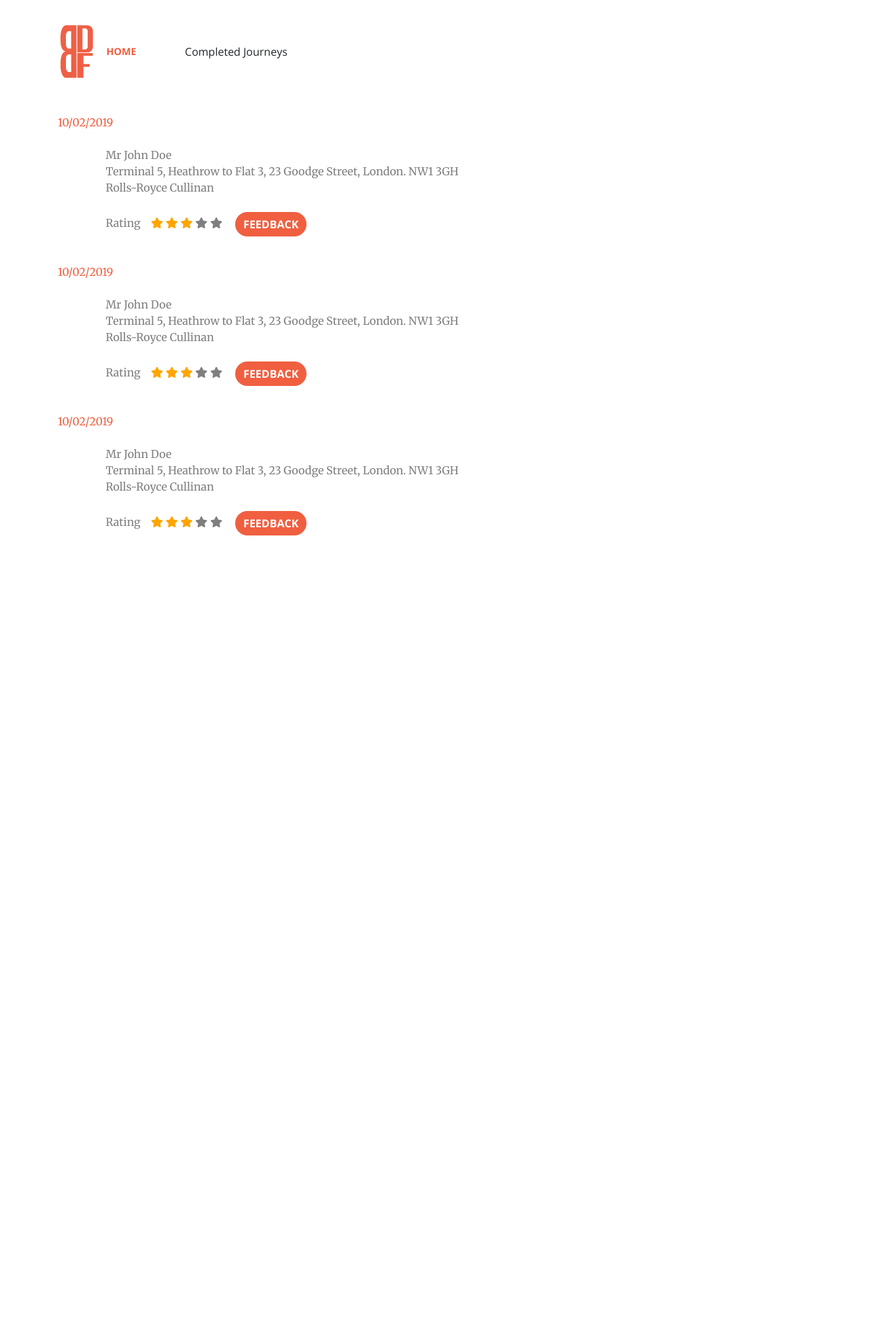
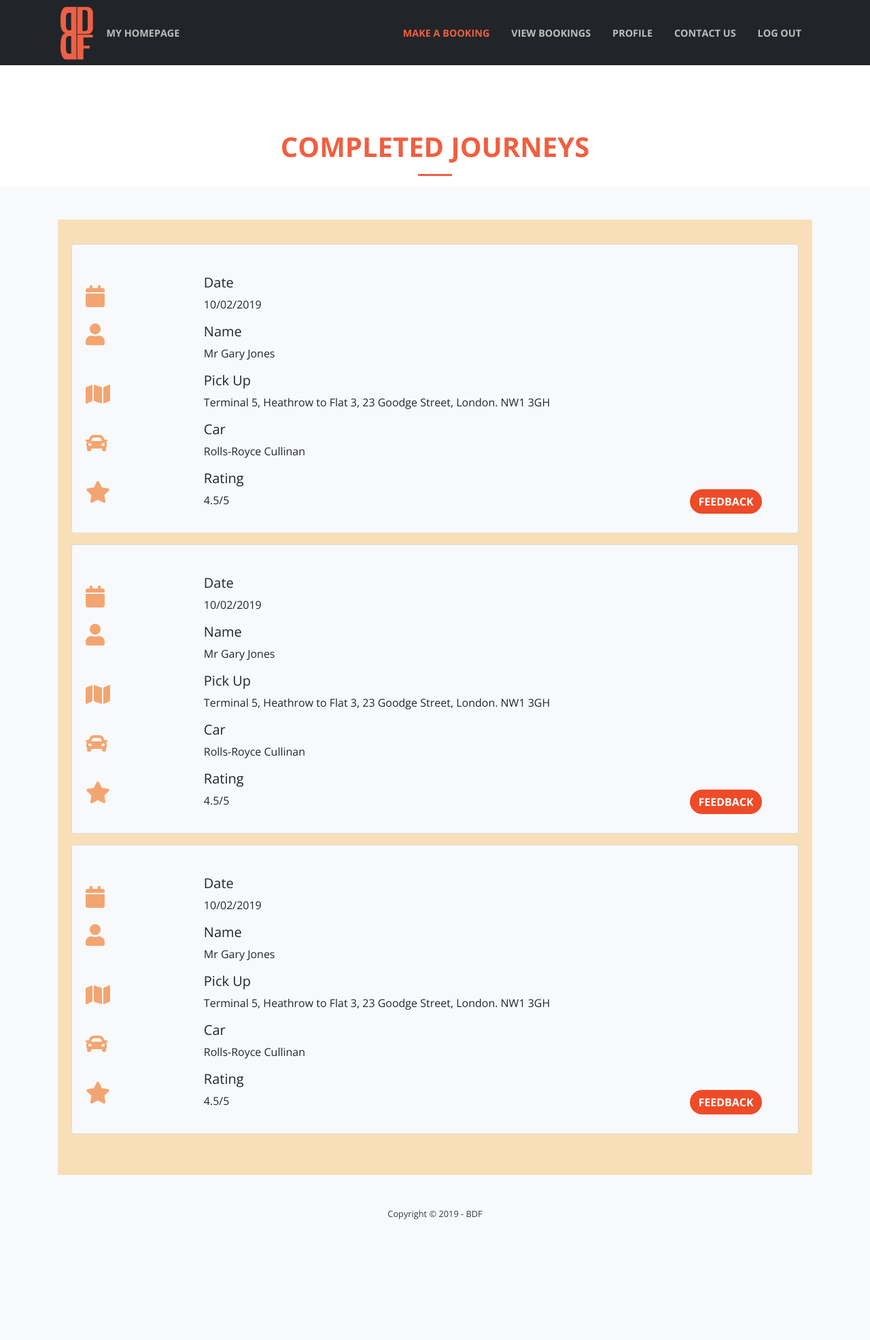
Before and after one commit to wuiyanng1998/FunTimesGroupB, a PHP site: page /completedJourneys.html in a window 1280 px wide. Shown: the whole page at 68% size. Before the commit the page ends 788 px from the top, so only its background shows below. Run offline with PHP 8.4, Linux system fonts and the light colour scheme.

Commit message:
Adjusted TripDetails and CompletedJourneys HTML

```diff
--- a/completedJourneys.html
+++ b/completedJourneys.html
@@ -4,32 +4,27 @@
 <head>
 
     <meta charset="utf-8">
-    <meta name="viewport" content="width=device-width, initial-scale=1, shrink-to-fit=no">
-    <meta name="description" content="">
-    <meta name="author" content="">
+    <meta content="width=device-width, initial-scale=1, shrink-to-fit=no" name="viewport">
+    <meta content="" name="description">
+    <meta content="" name="author">
 
-    <title>Completed Journeys</title>
+    <title>All Employees</title>
 
     <!-- Bootstrap core CSS -->
     <link href="vendor/bootstrap/css/bootstrap.min.css" rel="stylesheet">
 
     <!-- Custom fonts for this template -->
-    <link href="vendor/fontawesome-free/css/all.min.css" rel="stylesheet" type="text/css">
-    <link href='https://fonts.googleapis.com/css?family=Open+Sans:300italic,400italic,600italic,700italic,800italic,400,300,600,700,800' rel='stylesheet' type='text/css'>
-    <link href='https://fonts.googleapis.com/css?family=Merriweather:400,300,300italic,400italic,700,700italic,900,900italic' rel='stylesheet' type='text/css'>
+    <link href="vendor/fontawesome-free/css/all.css" rel="stylesheet" type="text/css">
+    <link href='https://fonts.googleapis.com/css?family=Open+Sans:300italic,400italic,600italic,700italic,800italic,400,300,600,700,800'
+          rel='stylesheet' type='text/css'>
+    <link href='https://fonts.googleapis.com/css?family=Merriweather:400,300,300italic,400italic,700,700italic,900,900italic'
+          rel='stylesheet' type='text/css'>
 
     <!-- Plugin CSS -->
     <link href="vendor/magnific-popup/magnific-popup.css" rel="stylesheet">
 
     <!-- Custom styles for this template -->
-    <link href="css/creative.min.css" rel="stylesheet">
-
-    <!-- colour of the rating stars -->
-    <style>
-        .checked {
-            color: orange;
-        }
-    </style>
+    <link href="css/creative.css" rel="stylesheet">
 
 </head>
 
@@ -38,164 +33,217 @@
 <!-- Navigation -->
 <nav class="navbar navbar-expand-lg navbar-light fixed-top" id="mainNav">
     <div class="container">
-        <img class="img-fluid" src="img/logo.png" alt="" style="width:5%">
+        <img alt="" class="img-fluid" src="img/logo.png" style="width:5%">
 
-        <ul class="navbar-nav mr-auto">
+        <ul class="navbar-nav ml-auto">
             <li class="nav-item">
-                <a class="nav-link js-scroll-trigger" href="#page-top"> Home </a>
+                <a class="nav-link js-scroll-trigger" href="landingPageEmployee.html"> My homepage</a>
             </li>
         </ul>
 
-        <div class="mr-auto" style="padding: 5%">Completed Journeys</div>
+        <button aria-controls="navbarResponsive" aria-expanded="false" aria-label="Toggle navigation"
+                class="navbar-toggler navbar-toggler-right" data-target="#navbarResponsive" data-toggle="collapse"
+                type="button">
+            <span class="navbar-toggler-icon"></span>
+        </button>
 
         <div class="collapse navbar-collapse" id="navbarResponsive">
-            <ul class="navbar-nav">
-
+            <ul class="navbar-nav ml-auto">
+                <li class="nav-item active">
+                    <a class="nav-link js-scroll-trigger active" href="#MakeABooking">Make A Booking</a>
+                </li>
+                <li class="nav-item">
+                    <a class="nav-link js-scroll-trigger" href="driverTripDetails.html">View Bookings</a>
+                </li>
+                <li class="nav-item">
+                    <a class="nav-link js-scroll-trigger" href="#YourProfile">Profile</a>
+                </li>
+                <li class="nav-item">
+                    <a class="nav-link js-scroll-trigger" href="#ContactUs">Contact Us</a>
+                </li>
+                <li class="nav-item">
+                    <a class="nav-link js-scroll-trigger" href="#LogOut">Log Out</a>
+                </li>
             </ul>
         </div>
     </div>
 </nav>
 
-<p><br></p>
-
-<section class="text-black-50">
-    <div class="container">
-        <div class="row">
-            <div class="col text-primary">
-                10/02/2019
-            </div>
-        </div>
-        <br>
-        <div class="row" style="margin-left: 5%">
-            <div class="col">
-                Mr John Doe
-            </div>
-        </div>
-        <div class="row" style="margin-left: 5%">
-            <div class="col">
-                Terminal 5, Heathrow to Flat 3, 23 Goodge Street, London. NW1 3GH
-            </div>
-        </div>
-        <div class="row" style="margin-left: 5%">
-            <div class="col">
-                Rolls-Royce Cullinan
-            </div>
-        </div>
-        <br>
-        <div class="row" style="margin-left: 5%">
-            <div class="col">
-                Rating
-
-                &nbsp;&nbsp;
-
-                <span class="fa fa-star checked"></span>
-                <span class="fa fa-star checked"></span>
-                <span class="fa fa-star checked"></span>
-                <span class="fa fa-star"></span>
-                <span class="fa fa-star"></span>
-
-                &nbsp; &nbsp;
-
-                <button class="btn btn-primary">
-                    Feedback
-                </button>
-            </div>
-        </div>
-        <p><br></p>
-    </div>
-
-    <div class="container">
-        <div class="row">
-            <div class="col text-primary">
-                10/02/2019
-            </div>
-        </div>
-        <br>
-        <div class="row" style="margin-left: 5%">
-            <div class="col">
-                Mr John Doe
-            </div>
-        </div>
-        <div class="row" style="margin-left: 5%">
-            <div class="col">
-                Terminal 5, Heathrow to Flat 3, 23 Goodge Street, London. NW1 3GH
-            </div>
-        </div>
-        <div class="row" style="margin-left: 5%">
-            <div class="col">
-                Rolls-Royce Cullinan
-            </div>
-        </div>
-        <br>
-        <div class="row" style="margin-left: 5%">
-            <div class="col">
-                Rating
-
-                &nbsp;&nbsp;
-
-                <span class="fa fa-star checked"></span>
-                <span class="fa fa-star checked"></span>
-                <span class="fa fa-star checked"></span>
-                <span class="fa fa-star"></span>
-                <span class="fa fa-star"></span>
-
-                &nbsp; &nbsp;
-
-                <button class="btn btn-primary">
-                    Feedback
-                </button>
-            </div>
-        </div>
-        <p><br></p>
-    </div>
-
-    <div class="container">
-        <div class="row">
-            <div class="col text-primary">
-                10/02/2019
-            </div>
-        </div>
-        <br>
-        <div class="row" style="margin-left: 5%">
-            <div class="col">
-                Mr John Doe
-            </div>
-        </div>
-        <div class="row" style="margin-left: 5%">
-            <div class="col">
-                Terminal 5, Heathrow to Flat 3, 23 Goodge Street, London. NW1 3GH
-            </div>
-        </div>
-        <div class="row" style="margin-left: 5%">
-            <div class="col">
-                Rolls-Royce Cullinan
-            </div>
-        </div>
-        <br>
-        <div class="row" style="margin-left: 5%">
-            <div class="col">
-                Rating
-
-                &nbsp;&nbsp;
-
-                <span class="fa fa-star checked"></span>
-                <span class="fa fa-star checked"></span>
-                <span class="fa fa-star checked"></span>
-                <span class="fa fa-star"></span>
-                <span class="fa fa-star"></span>
-
-                &nbsp; &nbsp;
-
-                <button class="btn btn-primary">
-                    Feedback
-                </button>
-            </div>
-        </div>
-        <p><br></p>
-    </div>
+<!--Header dark theme-->
+<section class="bg-dark pb-5 pt-5">
 </section>
 
 
+<br>
+<br>
+<br>
+<br>
+<header class="text-center text-white d-flex">
+    <div class="col-lg-12" style="font-size: 300px">
+        <h1 class="text-uppercase" style="color: #F05F40">
+            <strong>Completed Journeys</strong>
+        </h1>
+        <hr>
+    </div>
+</header>
+
+<!--Traveller Details-->
+<section class="bg-light pt-5">
+    <div class="container">
+        <div class="card bg-card">
+            <div class="card-body">
+                <div class="row">
+                    <div class="col-md-12 col-lg-6">
+                    </div>
+
+                </div>
+                <div class="container-fluid card pl-0 my-3 bg-light" >
+                    <div class="card-body">
+                        <br>
+                        <div class="row">
+                            <div class="col-2">
+                                <i class="fas fa-2x fa-calendar text-primary-light my-3"></i>
+                            </div>
+                            <div class="col-10">
+                                <h5>Date</h5>
+                                <p> 10/02/2019 </p>
+                            </div>
+                            <div class="col-2">
+                                <i class="fas fa-2x fa-user text-primary-light my-0"></i>
+                            </div>
+                            <div class="col-10">
+                                <h5>Name</h5>
+                                <p> Mr Gary Jones </p>
+                            </div>
+                            <div class="col-2">
+                                <i class="fas fa-2x fa-map text-primary-light my-3"></i>
+                            </div>
+                            <div class="col-10">
+                                <h5>Pick Up</h5>
+                                <p> Terminal 5, Heathrow to Flat 3, 23 Goodge Street, London. NW1 3GH </p>
+                            </div>
+                            <div class="col-2">
+                                <i class="fas fa-2x fa-car text-primary-light my-3"></i>
+                            </div>
+                            <div class="col-10">
+                                <h5>Car</h5>
+                                <p> Rolls-Royce Cullinan </p>
+                            </div>
+                            <div class="col-2">
+                                <i class="fas fa-2x fa-star text-primary-light my-3"></i>
+                            </div>
+                            <div class="col-10">
+                                <h5>Rating</h5>
+                                <p> 4.5/5 </p>
+                            </div>
+                            <div class="float-right">
+                                <button class="btn btn-primary-right float-right" type="Submit">Feedback</button>
+                            </div>
+                        </div>
+                    </div>
+                </div>
+                <div class="container-fluid card pl-0 my-3 bg-light" >
+                    <div class="card-body">
+                        <br>
+                        <div class="row">
+                            <div class="col-2">
+                                <i class="fas fa-2x fa-calendar text-primary-light my-3"></i>
+                            </div>
+                            <div class="col-10">
+                                <h5>Date</h5>
+                                <p> 10/02/2019 </p>
+                            </div>
+                            <div class="col-2">
+                                <i class="fas fa-2x fa-user text-primary-light my-0"></i>
+                            </div>
+                            <div class="col-10">
+                                <h5>Name</h5>
+                                <p> Mr Gary Jones </p>
+                            </div>
+                            <div class="col-2">
+                                <i class="fas fa-2x fa-map text-primary-light my-3"></i>
+                            </div>
+                            <div class="col-10">
+                                <h5>Pick Up</h5>
+                                <p> Terminal 5, Heathrow to Flat 3, 23 Goodge Street, London. NW1 3GH </p>
+                            </div>
+                            <div class="col-2">
+                                <i class="fas fa-2x fa-car text-primary-light my-3"></i>
+                            </div>
+                            <div class="col-10">
+                                <h5>Car</h5>
+                                <p> Rolls-Royce Cullinan </p>
+                            </div>
+                            <div class="col-2">
+                                <i class="fas fa-2x fa-star text-primary-light my-3"></i>
+                            </div>
+                            <div class="col-10">
+                                <h5>Rating</h5>
+                                <p> 4.5/5 </p>
+                            </div>
+                            <div class="float-right">
+                                <button class="btn btn-primary-right float-right" type="Submit">Feedback</button>
+                            </div>
+                        </div>
+                    </div>
+                </div>
+                <div class="container-fluid card pl-0 my-3 bg-light" >
+                    <div class="card-body">
+                        <br>
+                        <div class="row">
+                            <div class="col-2">
+                                <i class="fas fa-2x fa-calendar text-primary-light my-3"></i>
+                            </div>
+                            <div class="col-10">
+                                <h5>Date</h5>
+                                <p> 10/02/2019 </p>
+                            </div>
+                            <div class="col-2">
+                                <i class="fas fa-2x fa-user text-primary-light my-0"></i>
+                            </div>
+                            <div class="col-10">
+                                <h5>Name</h5>
+                                <p> Mr Gary Jones </p>
+                            </div>
+                            <div class="col-2">
+                                <i class="fas fa-2x fa-map text-primary-light my-3"></i>
+                            </div>
+                            <div class="col-10">
+                                <h5>Pick Up</h5>
+                                <p> Terminal 5, Heathrow to Flat 3, 23 Goodge Street, London. NW1 3GH </p>
+                            </div>
+                            <div class="col-2">
+                                <i class="fas fa-2x fa-car text-primary-light my-3"></i>
+                            </div>
+                            <div class="col-10">
+                                <h5>Car</h5>
+                                <p> Rolls-Royce Cullinan </p>
+                            </div>
+                            <div class="col-2">
+                                <i class="fas fa-2x fa-star text-primary-light my-3"></i>
+                            </div>
+                            <div class="col-10">
+                                <h5>Rating</h5>
+                                <p> 4.5/5 </p>
+                            </div>
+                            <div class="float-right">
+                                <button class="btn btn-primary-right float-right" type="Submit">Feedback</button>
+                            </div>
+                        </div>
+                    </div>
+                </div>
+            </div>
+
+            <br>
+
+
+
+            <!-- Footer -->
+            <footer class="bg-light py-5">
+                <div class="container">
+                    <div class="small text-center text-dark">Copyright &copy; 2019 - BDF</div>
+                </div>
+            </footer>
 
             <!-- Bootstrap core JavaScript -->
             <script src="vendor/jquery/jquery.min.js"></script>
@@ -207,7 +255,8 @@
             <script src="vendor/magnific-popup/jquery.magnific-popup.min.js"></script>
 
             <!-- Custom scripts for this template -->
-<script src="js/creative.min.js"></script>
+            <script src="js/makeNewBooking.js"></script>
+
 
 </body>
 
--- a/css/creative.css
+++ b/css/creative.css
@@ -326,8 +326,8 @@ header.masthead p {
 }
 
 .btn-primary-right {
-    background-color: #F05F40;
-    border-color: #F05F40;
+    color: #fff;
+    background-color: #ee4b28 !important;
     position: absolute;
     top: 85%;
     right: 5%;
```
Also changed, not shown: confirmPickup.html (added, +121 -0 lines), driverTripDetails.html (+144 -1 lines). Lines whose indentation alone changed are shown as unchanged.
